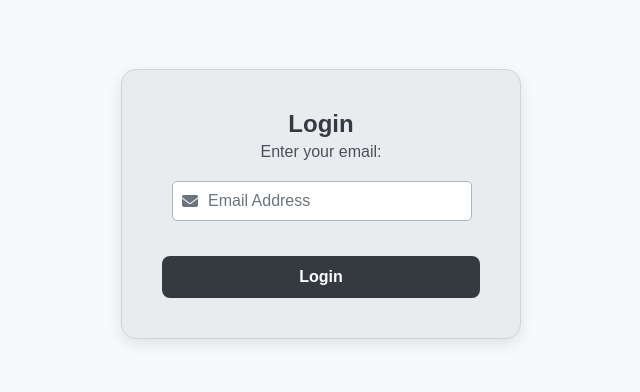
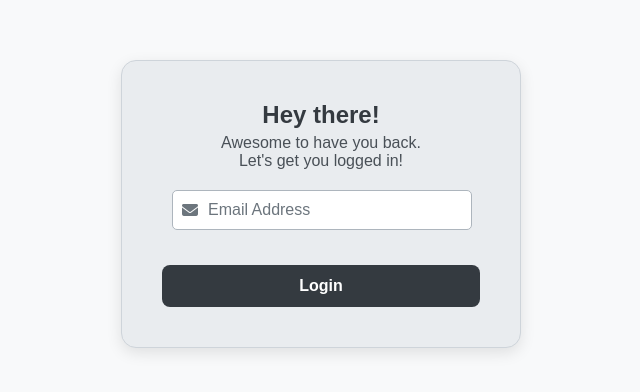
Before and after one commit to amishipatidar/Expense-Tracker, a plain HTML site: page index.html in a window 1280 px wide. Shown: the part 196-588 px from the top of the page, without its empty margins (319-959 px from the left). Drawn offline with Linux system fonts and the light colour scheme.

Commit message:
Update index.html

```diff
--- a/index.html
+++ b/index.html
@@ -127,9 +127,9 @@
 </head>
 <body>
     <div class="login-container">
-        <h2>Login</h2>
+        <h2>Hey there!</h2>
         <form id="login-form">
-            <label for="email">Enter your email:</label>
+            <label for="email">Awesome to have you back.<br>Let's get you logged in!</label>
 
             <div class="input-container">
                 <i class="fa-solid fa-envelope"></i>
```
